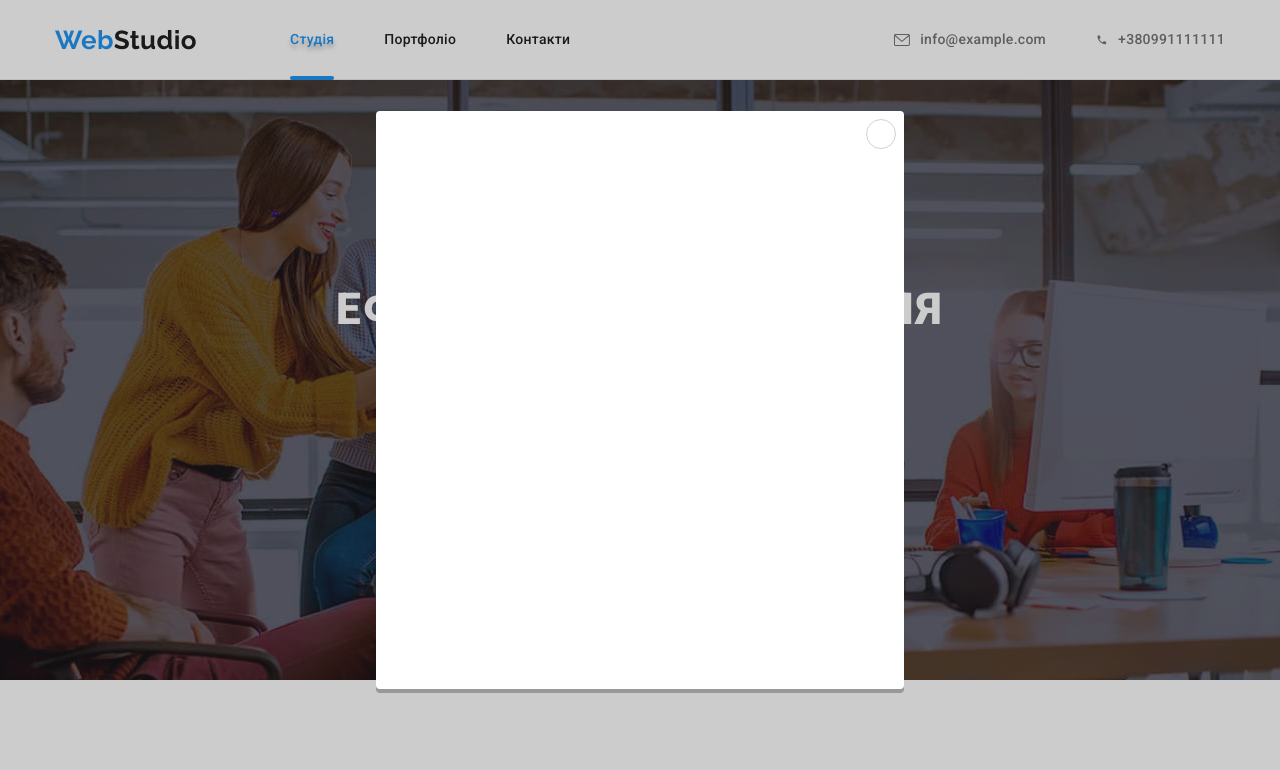
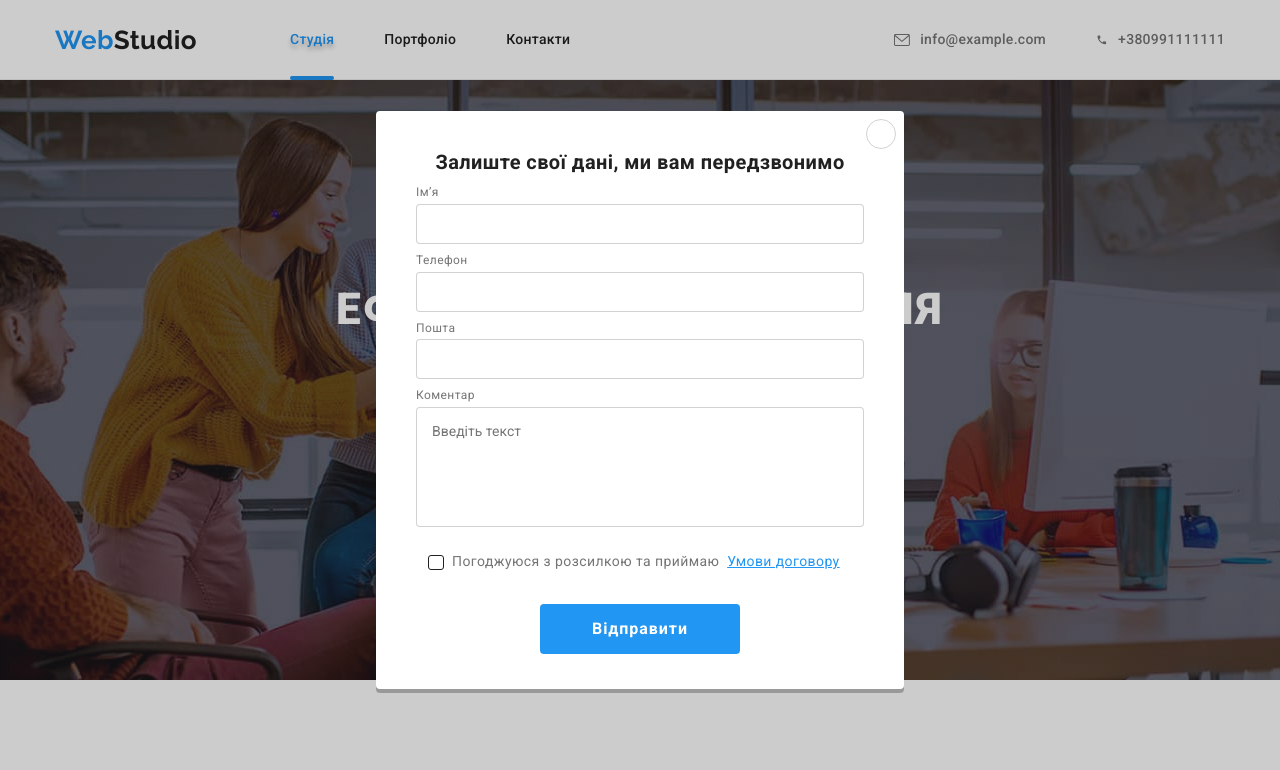
Before and after one commit to YaroslavaSenko/goit-markup-hw-06, a plain HTML site: page index.html in a window 1280 px wide. Both pictures are taken after a click on the button "Замовити послугу". Shown: the top 770 px of the page. Drawn offline with nearby package versions, Linux system fonts and the light colour scheme.

Commit message:
Update index.html

```diff
--- a/index.html
+++ b/index.html
@@ -494,7 +494,8 @@ rel="stylesheet"/>
             </div>
             <div class="sosial-footer-sing-up">
                 <p class="social-footer-title"> підпишіться на розсилку </p>
-            <form
+
+              <form class="social-footer-form"
             name="signup_form"
             autocomplete="on"
             >
@@ -504,20 +505,98 @@ rel="stylesheet"/>
                 name="email"
                 id="user_email"
                 placeholder="E-mail"
+                required
                 class="social-footer-signup-form"/>
             </label>
-                <button type="submit">підписатися</button>
+       <button class="social-footer-btn" type="submit">Підписатися
+                    <svg
+                    aria-label="іконка літака"
+                    class="social-footer-icon-fly"
+                    width="24" height="24">
+                        <use href="./images//icon.svg#icon-fly"></use>
+                      </svg>
+                </button>
             </form>
+
+
             </div>
+
   </div>
 </footer>
 <div class="backdrop is-hidden" data-modal>
     <div class="modal">
         <button type="button" class="modal-close-btn" data-modal-close>
             <svg class="modal-close-icon" width="18" height="18">
-              <use href="./images//icon.svg#icon-close"></use>
+              <use href="./images//icon.svg#icon-closee"></use>
             </svg>
           </button>
+          <p class="modal-form-title">Залиште свої дані, ми вам передзвонимо</p>
+          <form class="modal-form">
+            <label class="modal-form-field">
+              <span class="modal-form-field-desc">Імʼя</span>
+              <span class="modal-form-input-wrapper">
+                <input
+                  type="text"
+                  class="modal-form-input"
+                  required
+                  pattern="[a-zA-Zа-яА-ЯіІїЇ`ʼ]+"
+                  name="user_name"
+
+                />
+                <svg class="modal-form-icon" width="18" height="18">
+                    <use href="./images//icon.svg#icon-person"></use>
+                  </svg>
+              </span>
+            </label>
+            <label class="modal-form-field">
+              <span class="modal-form-field-desc">Телефон</span>
+              <span class="modal-form-input-wrapper">
+                <input
+                  type="tel"
+                  class="modal-form-input"
+                  required
+                  pattern="[0-9]{3}-[0-9]{3}-[0-9]{2}-[0-9]{2}"
+                  title="xxx-xxx-xx-xx"
+                  name="user_phone"
+
+                />
+                <svg class="modal-form-icon" width="18" height="18">
+                    <use href="./images//icon.svg#icon-phone"></use>
+                  </svg>
+              </span>
+            </label>
+            <label class="modal-form-field">
+                <span class="modal-form-field-desc">Пошта</span>
+                <span class="modal-form-input-wrapper">
+                  <input
+                    type="mail"
+                    class="modal-form-input"
+                    required
+                    pattern="[a-zA-Zа-яА-ЯіІїЇ`ʼ]+"
+                    name="user_mail"
+                  />
+                  <svg class="modal-form-icon" width="18" height="18">
+                      <use href="./images//icon.svg#icon-email"></use>
+                    </svg>
+                </span>
+              </label>
+            <label class="modal-form-field">
+              <span class="modal-form-field-desc">Коментар</span>
+              <textarea
+                name="user_message"
+                class="modal-form-message"
+                placeholder="Введіть текст"
+              ></textarea>
+            </label>
+            <label class="modal-form-check-field">
+              <input type="checkbox" class="modal-form-check" name="user_policy" required />
+              <svg class="modal-form-own-checkbox">
+                <use class="modal-form-own-checkbox-icon" href="./images/icon.svg#icon-Vector"></use>
+              </svg>
+              Погоджуюся з розсилкою та приймаю &nbsp;<a href="#" class="checkbox-accent">Умови договору</a>
+            </label>
+            <button type="submit" class="modal-form-sumbit">Відправити</button>
+          </form>
     </div>
     </div>
     <script src="./js/modal.js"></script>
```
